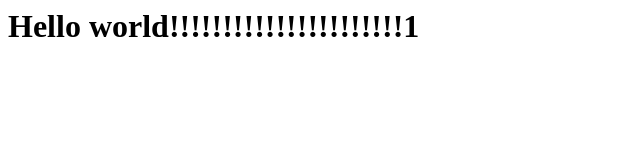
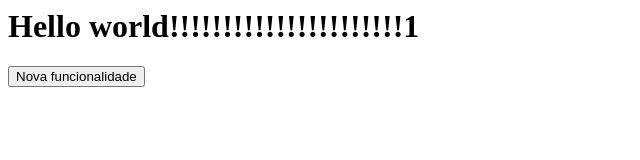
Before and after one commit to geanrazera/Minicurso-ProjetoWeb, a plain HTML site: page index.html in a window 1280 px wide. Shown: the whole page, without its empty margins (0-640 px from the left). Drawn offline with Linux system fonts and the light colour scheme.

Commit message:
adicionado nova funcionalidade

```diff
--- a/index.html
+++ b/index.html
@@ -6,5 +6,6 @@
 </head>
 <body>
 	<h1>Hello world!!!!!!!!!!!!!!!!!!!!!!1</h1>
+	<button>Nova funcionalidade</button>
 </body>
 </html>
```
